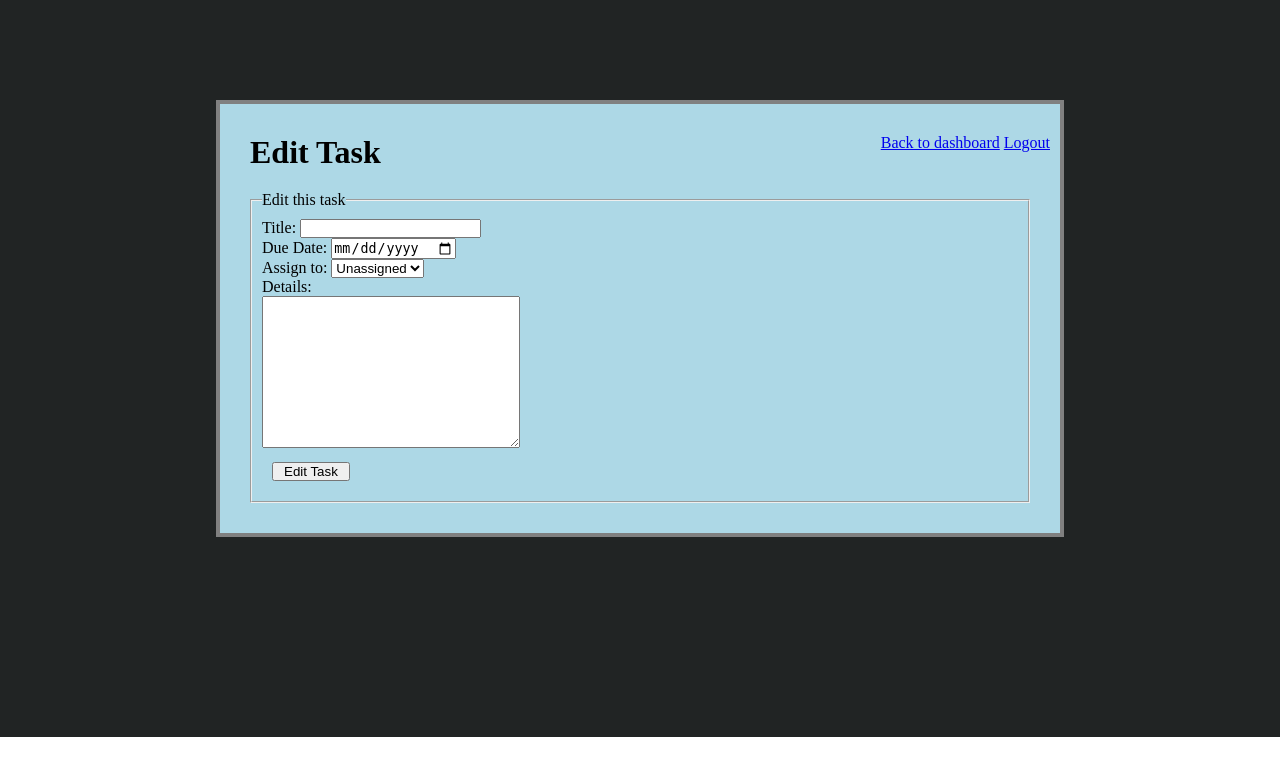
After one commit to MichaelVoth/Task_Manager, a Flask app: template flask_app/templates/edit_task.html in a window 1280 px wide. The commit adds this page. Shown: the top 776 px of the page. Run offline with Flask 3, Linux system fonts and the light colour scheme; the template is opened without the code that fills it, so the values that code supplies are empty.

Commit message:
Added edit and delete task functions

```diff
--- a/flask_app/controllers/user_routes.py
+++ b/flask_app/controllers/user_routes.py
@@ -67,6 +67,7 @@ def login():
         return redirect('/')
     #Adds user id to session data.
     session['user_id'] = user_in_db.id
+    session['admin'] = user_in_db.admin
 
     return redirect("/dashboard")
 
--- a/flask_app/templates/dashboard.html
+++ b/flask_app/templates/dashboard.html
@@ -19,7 +19,7 @@
                     <div class="nav">
                         <h1>Welcome {{user.first_name}}!</h1>
                         <div>
-                            {% if user.admin %}
+                            {% if session['admin'] %}
                             <a href="/create">Create Task</a>
                             <a href="/task/overview">Task Overview</a>
                             {% endif %}
--- /dev/null
+++ b/flask_app/templates/edit_task.html
@@ -0,0 +1,67 @@
+<!DOCTYPE html>
+<html lang="en">
+
+<head>
+    <meta charset="UTF-8">
+    <meta http-equiv="X-UA-Compatible" content="IE=edge">
+    <meta name="viewport" content="width=device-width, initial-scale=1.0">
+    <title>Edit Task</title>
+    <link rel="stylesheet" href="/static/style.css">
+</head>
+
+
+<body>
+    <div id="wrapper">
+        <div id="container">
+            <div id="header"></div>
+            <div id="content">
+                <div class="xlg_col">
+                    <div class="nav">
+                        <h1>Edit Task</h1>
+                        <div>
+                            <a href="/dashboard">Back to dashboard</a>
+                            <a href="/logout">Logout</a>
+                        </div>
+                    </div>
+                    <form action="/update/{{task.id}}" method="POST">
+                        <fieldset class="form">
+                            <legend>Edit this task</legend>
+                            <label for="title">Title:</label>
+                            <input type="text" name="title" id="title" value="{{task.title}}">
+                            <br>
+                            <label for="due_date">Due Date:</label>
+                            <input type="date" name="due_date" id="due_date" value="{{task.due_date}}">
+                            <br>
+                            <label for="assignee_id">Assign to:</label>
+                            <select name="assignee_id" id="assignee_id">
+                                <option value="">Unassigned</option>
+                                {% for a_user in user %}
+                                <option value="{{a_user.id}}" {% if a_user.id==task.assignee_id %} selected {% endif %}>
+                                    {{a_user.first_name}} {{a_user.last_name}}
+                                </option>
+                                {% endfor %}
+                            </select>
+                            <br>
+                            <label for="details">Details:</label>
+                            <br>
+                            <textarea name="details" id="details" cols="30" rows="10">{{task.details}}</textarea>
+                            <br>
+                            <input class="submit" type="submit" value="Edit Task">
+                            {% with messages = get_flashed_messages(category_filter=["create"]) %}
+                            {% if messages %}
+                            {% for message in messages %}
+                            <p class="error">{{message}}</p>
+                            {% endfor %}
+                            {% endif %}
+                            {% endwith %}
+                        </fieldset>
+                    </form>
+                </div>
+            </div>
+            <div id="footer"></div>
+        </div>
+    </div>
+
+</body>
+
+</html>
```
Also changed, not shown: flask_app/controllers/task_routes.py (+8 -6 lines), flask_app/models/tasks.py (+11 -4 lines), ERD/Task_Manager schema.png (added), ERD/schema_diagram.png (deleted).
